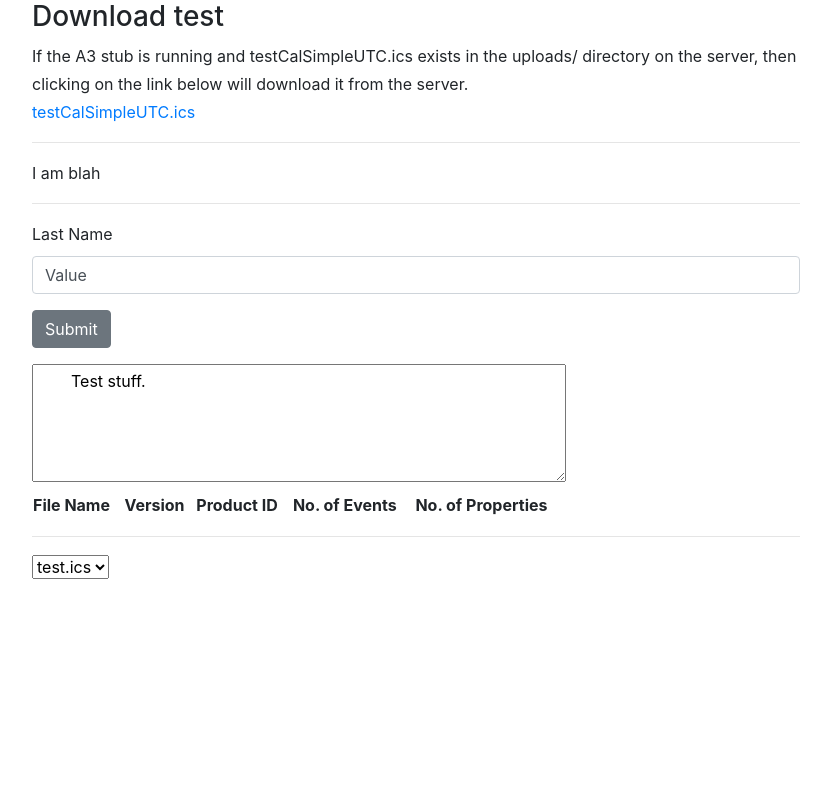
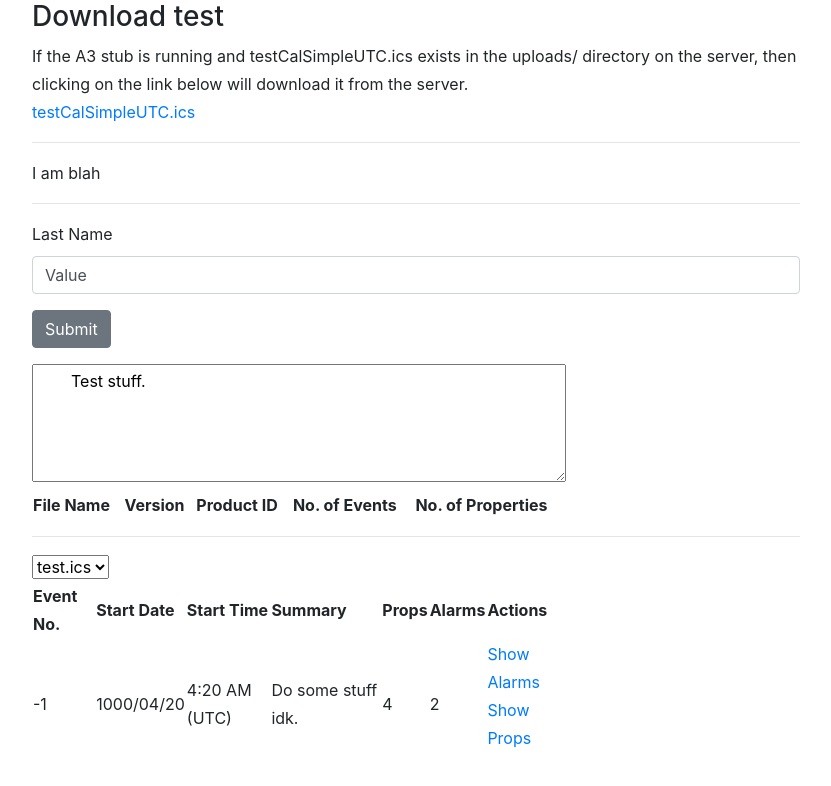
Before and after one commit to NoahBraam/CalendarApp, a plain HTML site: page assign3/public/index.html in a window 1280 px wide. Shown: the whole page, without its empty margins (224-1055 px from the left). Drawn offline with nearby package versions, Linux system fonts and the light colour scheme; a script that the page names is missing.

Commit message:
doing some moe html

```diff
--- a/assign3/public/index.html
+++ b/assign3/public/index.html
@@ -55,6 +55,27 @@
     <select name="File Name">
         <option value="test">test.ics</option>
     </select>
+
+    <table id='calendarview' style="width:70%">
+        <tr>
+            <th>Event No.</th>
+            <th>Start Date</th>
+            <th>Start Time</th>
+            <th>Summary</th>
+            <th>Props</th>
+            <th>Alarms</th>
+            <th>Actions</th>
+        </tr>
+        <tr>
+            <td>-1</td>
+            <td>1000/04/20</td>
+            <td>4:20 AM (UTC)</td>
+            <td>Do some stuff idk.</td>
+            <td>4</td>
+            <td>2</td>
+            <td><a href="idkStuff">Show Alarms</a><p><a href="moreStuff">Show Props</a></td>
+        </tr>
+    </table>
     <!-- Leave me at the bottom of body -->
     <script src="/index.js"></script>
 </body>
```
